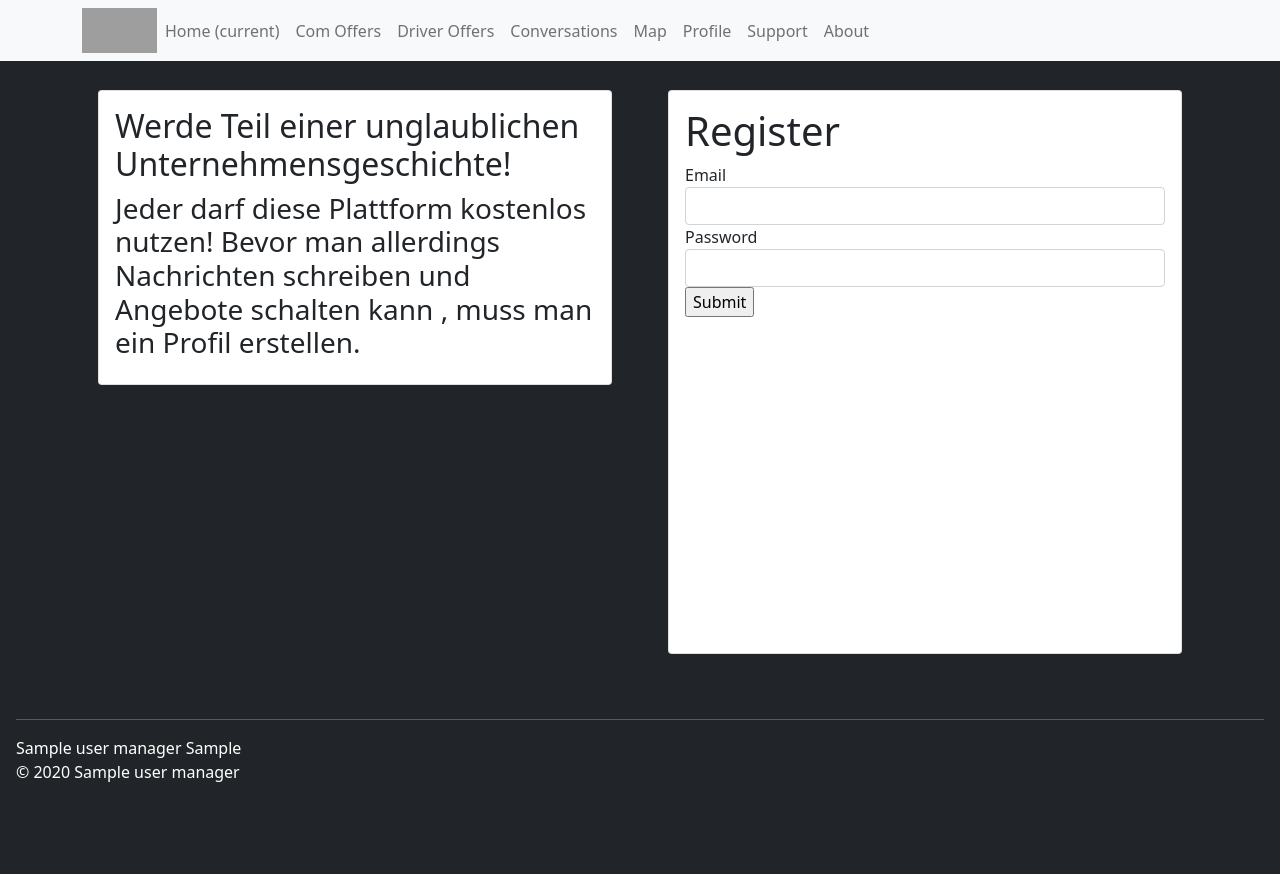
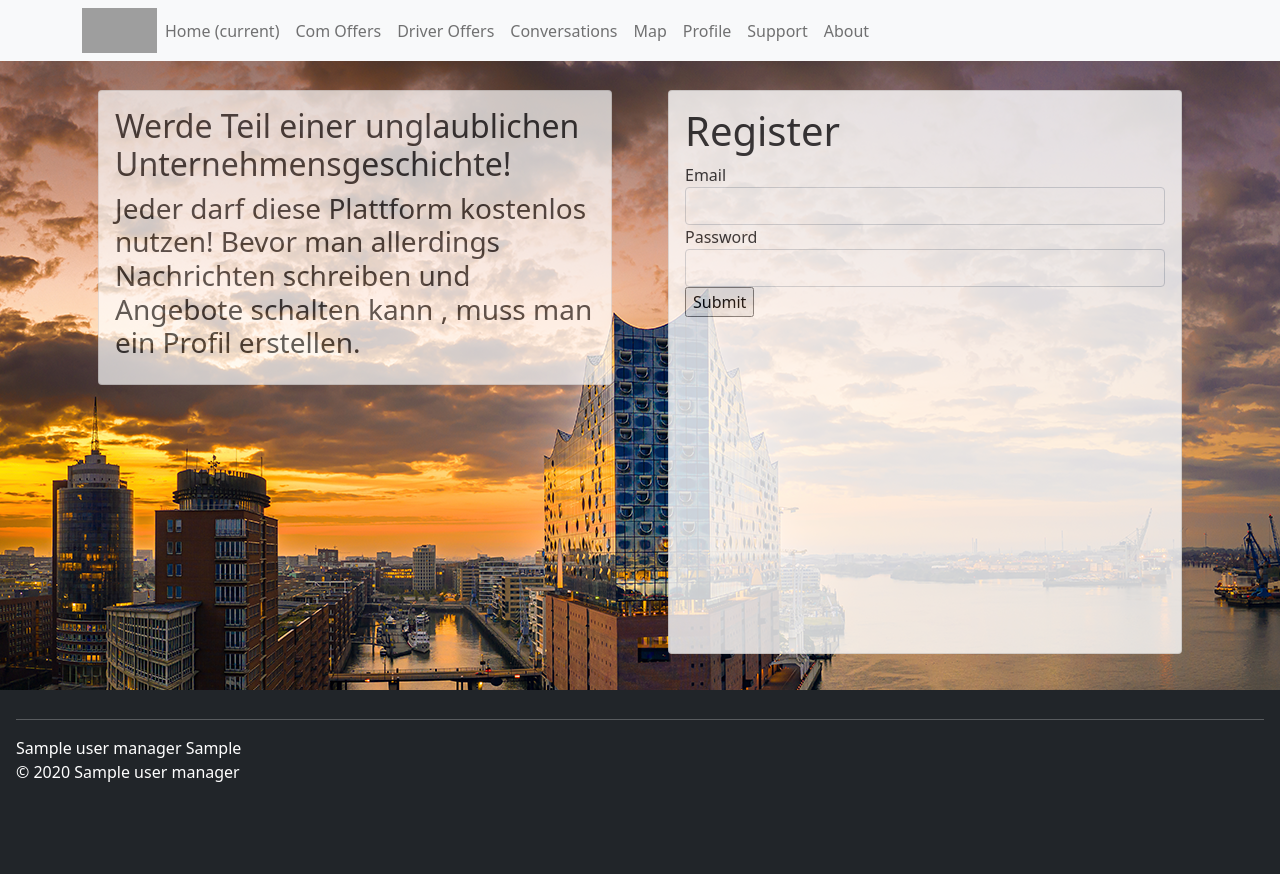
Before and after one commit to LPaaS-WiInf-Projektgruppe/Projekt-Knock-Knock, a Python web app: template project_knock_knock/templates/flask_user/register.html in a window 1280 px wide. Run offline with Jinja, Linux system fonts and the light colour scheme; the template is opened without the code that fills it: most values are stand-ins (such as "Sample title", 1, 10 or a date in 2020); form fields are guessed from the names that the template uses; some libraries are stand-ins or nearby versions; grey boxes are pictures that could not be loaded.

Commit message:
register and login pages background and opacity

```diff
--- a/project_knock_knock/static/register__style.css
+++ b/project_knock_knock/static/register__style.css
@@ -1,4 +1,13 @@
-#register {
-  width: 625px;
-  height: 760px;
+#container1
+{
+  opacity: 0.70;
 }
+#container2{
+  opacity: 0.80;
+}
+
+body
+{
+    background-image: url('img/regist.png');
+    background-repeat: no-repeat;
+}
--- a/project_knock_knock/templates/flask_user/register.html
+++ b/project_knock_knock/templates/flask_user/register.html
@@ -8,9 +8,9 @@
 <link href="{{url_for('static', filename='register__style.css')}}" rel="stylesheet" type="text/css">
 {% endblock %}
 
-<div class="row flex-fill vh-100 py-3" >
-    <div class="col-lg-6 py-2 " >
-      <div class="card m-3 p-3 ">
+<div  class="row flex-fill vh-100 py-3" >
+    <div  class="col-lg-6 py-2 " >
+      <div id="container1" class="card m-3 p-3 ">
 
           <h2>Werde Teil einer unglaublichen Unternehmensgeschichte!</h2>
 
@@ -23,7 +23,7 @@
 
 
   <div class="col-lg-6 vh-75 py-2">
-    <div class="card h-75  m-3 p-3 ">
+    <div id="container2" class="card h-75  m-3 p-3 ">
 
 
 <h1>{%trans%}Register{%endtrans%}</h1>
```
Also changed, not shown: project_knock_knock/static/login__style.css (+8 -1 lines), project_knock_knock/templates/flask_user/login.html (+4 -5 lines).
